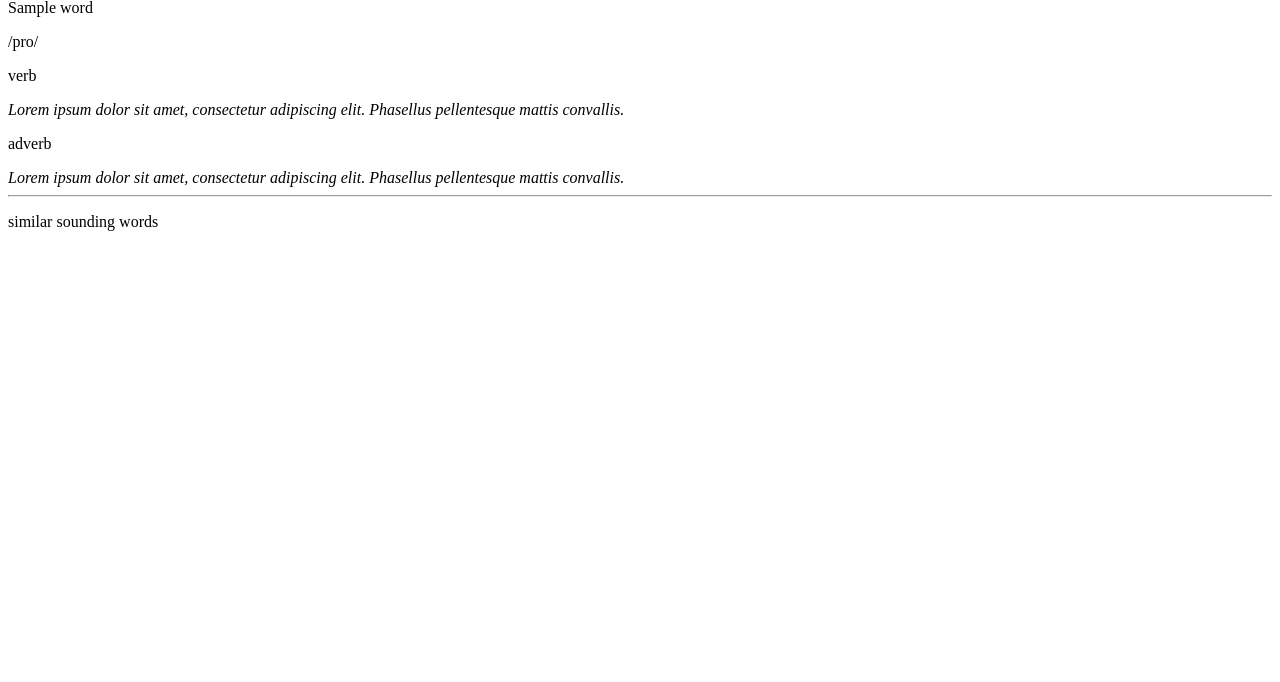
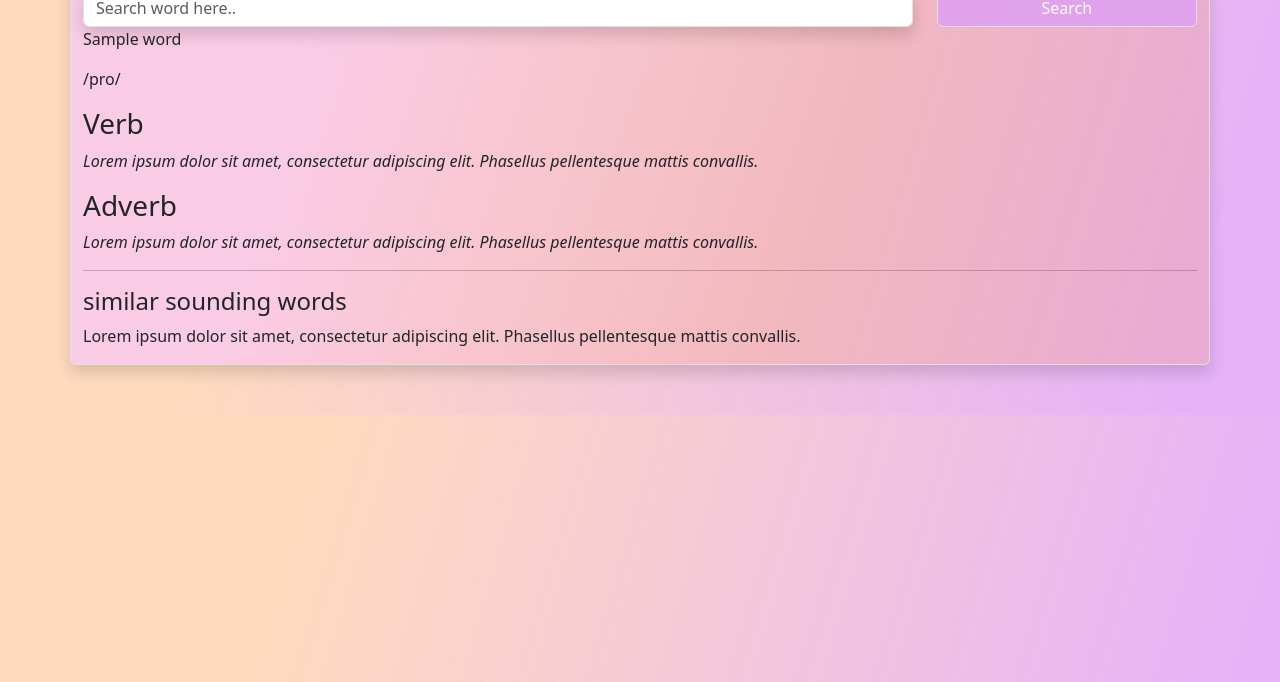
Before and after one commit to Isaranwa/dictionary-app, a plain HTML site: page index.html in a window 1280 px wide. Shown: the part 118-800 px from the top of the page. Drawn offline with nearby package versions, Linux system fonts and the light colour scheme.

Commit message:
Update index.html and style.css

```diff
--- a/index.html
+++ b/index.html
@@ -3,34 +3,62 @@
   <head>
     <meta charset="UTF-8" />
     <!--import axios-->
-    <!--import bootstrap-->
+    <link
+      href="https://cdn.jsdelivr.net/npm/bootstrap@5.3.1/dist/css/bootstrap.min.css"
+      rel="stylesheet"
+      integrity="sha384-4bw+/aepP/YC94hEpVNVgiZdgIC5+VKNBQNGCHeKRQN+PtmoHDEXuppvnDJzQIu9"
+      crossorigin="anonymous"
+    />
     <!--import font awesome-->
     <link rel="stylesheet" href="style.css" />
     <meta name="viewport" content="width=device-width, initial-scale=1.0" />
     <title>Dictionary app</title>
   </head>
   <body>
-    <div class="container">
+    <div class="container border shadow rounded">
       <h1>Dictionary</h1>
+      <form>
         <div class="search-input">
-        <input type="search" placeholder="Search word here.." />
-        <button type="button" id="btn">Submit</button><br />
+          <div class="row">
+            <div class="col-sm-9">
+              <input
+                type="search"
+                placeholder="Search word here.."
+                class="input form-control shadow"
+              />
             </div>
+            <div class="col-sm-3">
+              <button type="button" id="btn" class="button form-control">
+                Search
+              </button>
+            </div>
+            <br />
+          </div>
+        </div>
+      </form>
       <div class="content">
         <p>Sample word</p>
-        /pro/
-        <p>verb</p>
+        <p>/pro/</p>
+        <h3>Verb</h3>
+        <p>
           <i
             >Lorem ipsum dolor sit amet, consectetur adipiscing elit. Phasellus
             pellentesque mattis convallis.</i
           >
-        <p>adverb</p>
+        </p>
+        <h3>Adverb</h3>
+        <p>
           <i
             >Lorem ipsum dolor sit amet, consectetur adipiscing elit. Phasellus
             pellentesque mattis convallis.</i
           >
+        </p>
         <hr />
-        <p>similar sounding words</p>
+        <h4>similar sounding words</h4>
+        <p>
+          Lorem ipsum dolor sit amet, consectetur adipiscing elit. Phasellus
+          pellentesque mattis convallis.
+        </p>
       </div>
     </div>
     <script src="index.js"></script>
--- a/style.css
+++ b/style.css
@@ -0,0 +1,35 @@
+body {
+  background: linear-gradient(
+    106.5deg,
+    rgba(255, 215, 185, 0.91) 23%,
+    rgba(223, 159, 247, 0.8) 93%
+  );
+}
+.container {
+  margin: 50px auto;
+  display: block;
+  background: linear-gradient(
+    110.5deg,
+    rgba(248, 196, 249, 0.66) 22.8%,
+    rgba(253, 122, 4, 0.15) 64.6%
+  );
+}
+.button {
+  background-color: rgba(223, 159, 247, 0.8);
+  color: #fff;
+  cursor: pointer;
+  transition: all ease-in-out;
+}
+.button:hover {
+  background-color: #fff;
+  color: rgba(223, 159, 247, 0.8);
+}
+@media (max-width: 600px) {
+  .container {
+    width: auto !important ;
+  }
+  .button {
+    margin-top: 20px;
+    padding: 10px;
+  }
+}
```
Lines whose indentation alone changed are shown as unchanged.
